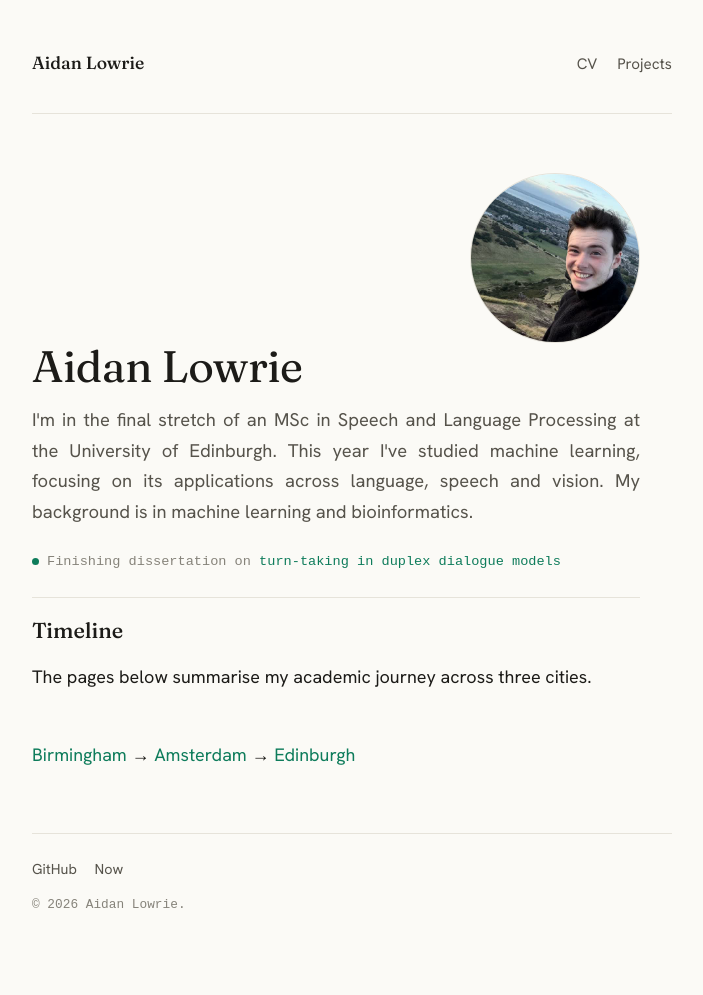
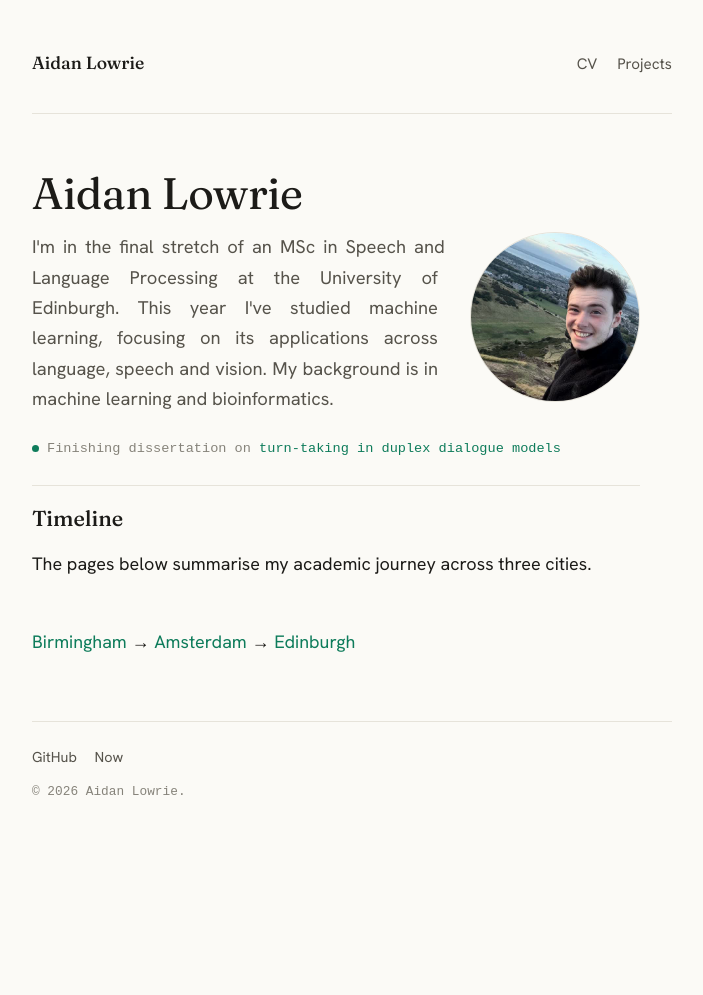
Before and after one commit to aidanlowrie/aidanlowrie.github.io, a Jekyll site: the page built from index.html, in a window 1280 px wide. Shown: the whole page, without its empty margins (288-991 px from the left). Built offline with Jekyll 4.4.1, drawn with Linux system fonts in a browser that asks for light colours; some web fonts are replaced; after the commit the page ends 900 px from its top, so only the background shows below that.

Commit message:
Fix text wrapping - portrait should float properly now
- Move portrait after h1 for better float behavior
- Add shape-margin for spacing around circular wrap
- Adjust margins for better positioning

```diff
--- a/assets/css/style.scss
+++ b/assets/css/style.scss
@@ -142,14 +142,15 @@ strong { font-weight:500; }
 .dot { display:inline-block; width:7px; height:7px; border-radius:50%; background:var(--accent); margin-right:0.5rem; vertical-align:baseline; }
 
 .hero-portrait {
-  margin:0.2rem 0 0 1.5rem;
+  margin:0 0 1rem 2rem;
   width: 170px;
   height: 170px;
   border-radius:50%;
   overflow:hidden;
   border:1px solid var(--hairline);
   float:right;
-  shape-outside:circle();
+  shape-outside:circle(50%);
+  shape-margin:1rem;
 }
 .hero-portrait img {
   display:block;
--- a/index.html
+++ b/index.html
@@ -3,10 +3,10 @@ layout: home
 title: ""
 ---
 <div class="hero">
+  <h1 class="hero-name">Aidan Lowrie</h1>
   <div class="hero-portrait">
     <img src="{{ '/assets/img/portrait-arthurs-seat.jpg' | relative_url }}" alt="Portrait of Aidan Lowrie">
   </div>
-  <h1 class="hero-name">Aidan Lowrie</h1>
   <p class="hero-tagline">I'm in the final stretch of an MSc in Speech and Language Processing at the University of Edinburgh. This year I've studied machine learning, focusing on its applications across language, speech and vision. My background is in machine learning and bioinformatics.</p>
   <span class="status"><span class="dot"></span>Finishing dissertation on <a href="{{ '/projects/turn-taking/' | relative_url }}">turn-taking in duplex dialogue models</a></span>
 </div>
```
